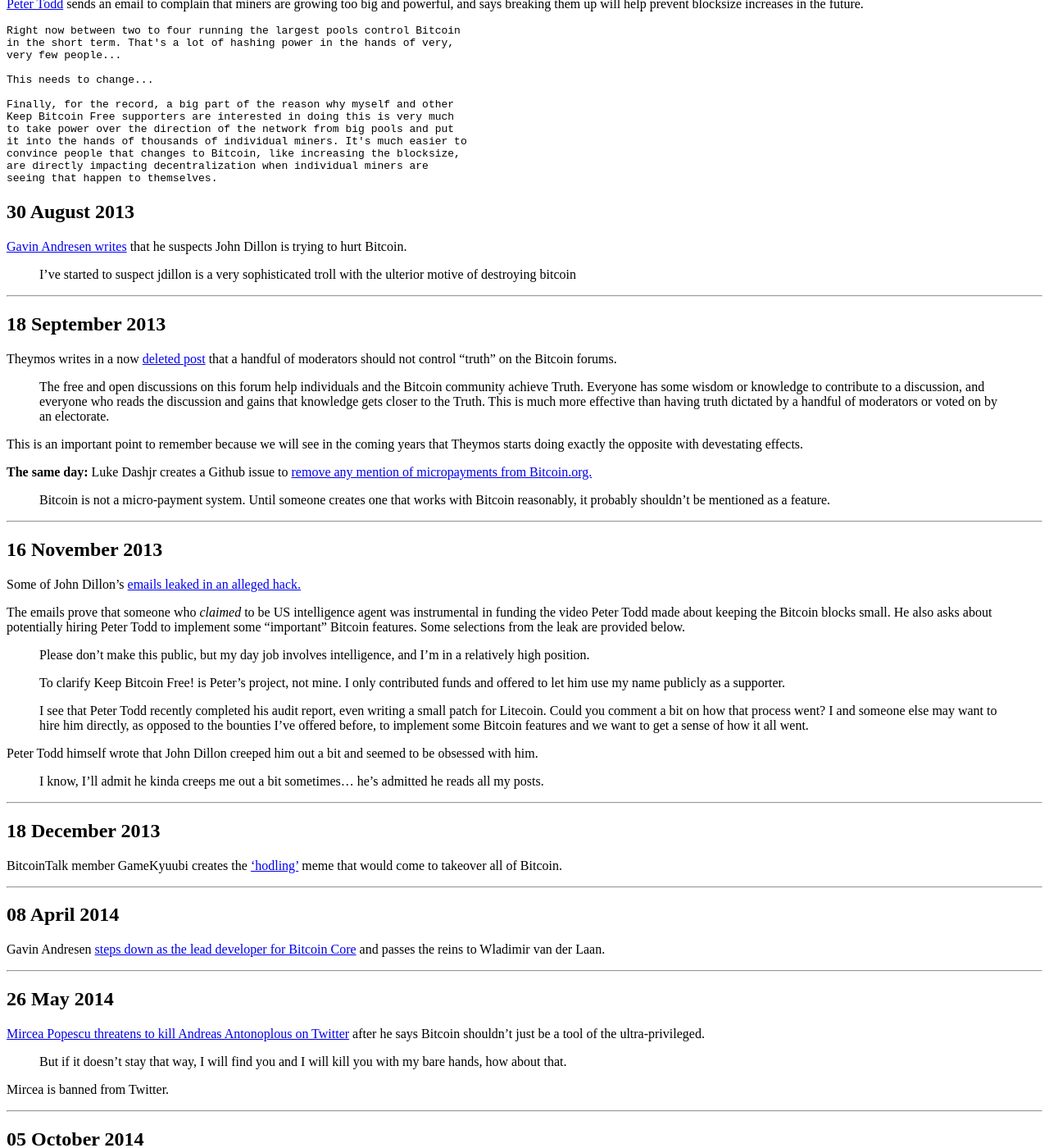
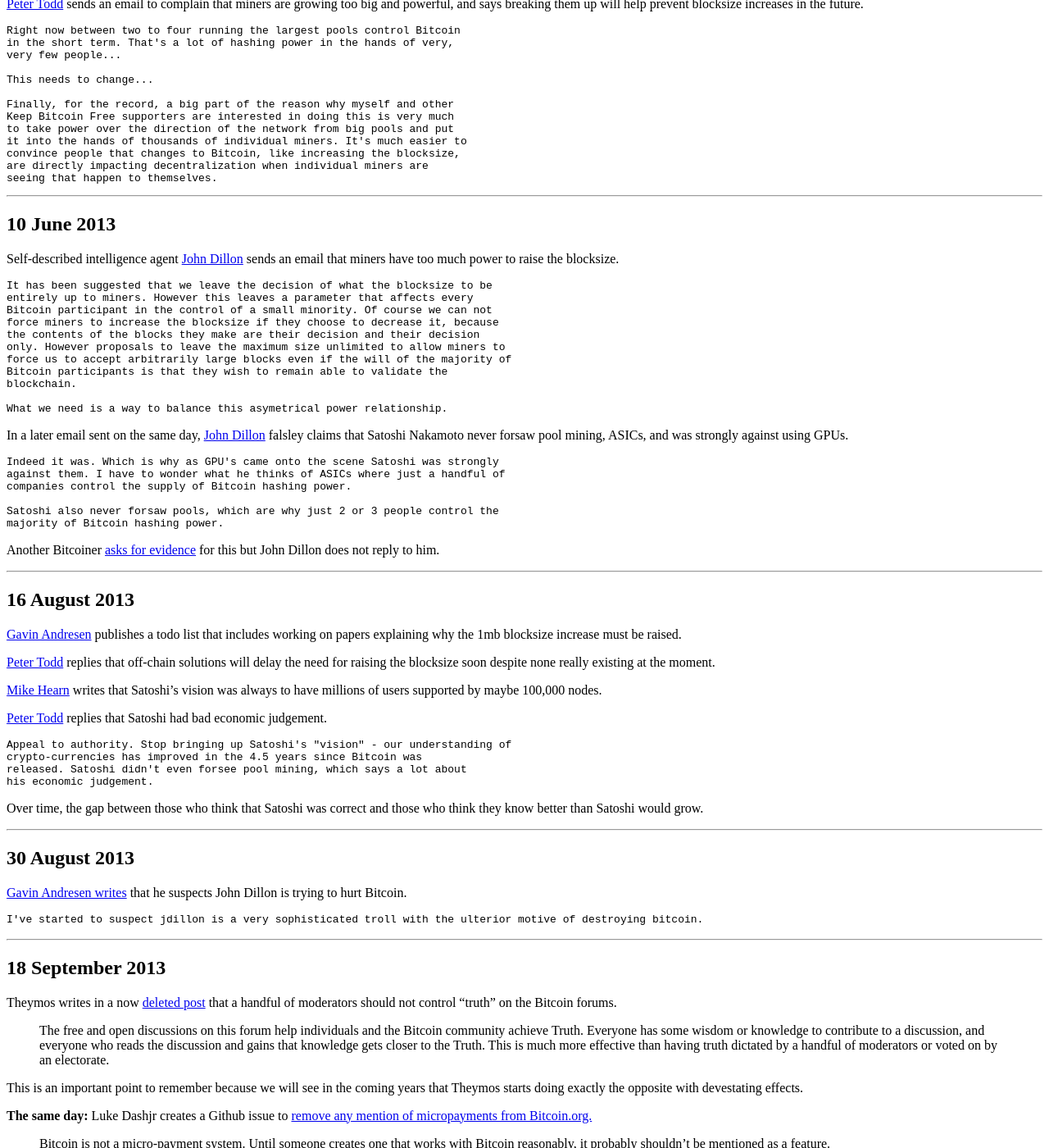
Before and after one commit to derykmakgill/website, a Jekyll site: the page built from testbtc.md, in a window 1280 px wide and 1400 px high, scrolled down 16941 px. Shown: the whole window at 82% size. Built offline with Jekyll 4.4.1, drawn with Linux system fonts in a browser that asks for light colours; a script that is not in the unit is left out.

Commit message:
Update testbtc.md

````diff
--- a/testbtc.md
+++ b/testbtc.md
@@ -1028,11 +1028,68 @@
 seeing that happen to themselves.
 ```
 
+---
+
+## 10 June 2013
+
+Self-described intelligence agent [John Dillon](https://lists.linuxfoundation.org/pipermail/bitcoin-dev/2013-June/002729.html) sends an email that miners have too much power to raise the blocksize.
+
+```
+It has been suggested that we leave the decision of what the blocksize to be
+entirely up to miners. However this leaves a parameter that affects every
+Bitcoin participant in the control of a small minority. Of course we can not
+force miners to increase the blocksize if they choose to decrease it, because
+the contents of the blocks they make are their decision and their decision
+only. However proposals to leave the maximum size unlimited to allow miners to
+force us to accept arbitrarily large blocks even if the will of the majority of
+Bitcoin participants is that they wish to remain able to validate the
+blockchain.
+
+What we need is a way to balance this asymetrical power relationship.
+```
+
+In a later email sent on the same day, [John Dillon](https://lists.linuxfoundation.org/pipermail/bitcoin-dev/2013-June/002734.html) falsley claims that Satoshi Nakamoto never forsaw pool mining, ASICs, and was strongly against using GPUs.
+
+```
+Indeed it was. Which is why as GPU's came onto the scene Satoshi was strongly
+against them. I have to wonder what he thinks of ASICs where just a handful of
+companies control the supply of Bitcoin hashing power.
+
+Satoshi also never forsaw pools, which are why just 2 or 3 people control the
+majority of Bitcoin hashing power.
+```
+
+Another Bitcoiner [asks for evidence](https://lists.linuxfoundation.org/pipermail/bitcoin-dev/2013-June/002736.html) for this but John Dillon does not reply to him.
+
+
+---
+
+## 16 August 2013
+
+[Gavin Andresen](https://lists.linuxfoundation.org/pipermail/bitcoin-dev/2013-August/003127.html) publishes a todo list that includes working on papers explaining why the 1mb blocksize increase must be raised.
+
+[Peter Todd](https://lists.linuxfoundation.org/pipermail/bitcoin-dev/2013-August/003139.html) replies that off-chain solutions will delay the need for raising the blocksize soon despite none really existing at the moment.
+
+[Mike Hearn](https://lists.linuxfoundation.org/pipermail/bitcoin-dev/2013-August/003147.html) writes that Satoshi's vision was always to have millions of users supported by maybe 100,000 nodes.
+
+[Peter Todd](https://lists.linuxfoundation.org/pipermail/bitcoin-dev/2013-August/003149.html) replies that Satoshi had bad economic judgement.
+
+```
+Appeal to authority. Stop bringing up Satoshi's "vision" - our understanding of
+crypto-currencies has improved in the 4.5 years since Bitcoin was
+released. Satoshi didn't even forsee pool mining, which says a lot about
+his economic judgement.
+```
+
+Over time, the gap between those who think that Satoshi was correct and those who think they know better than Satoshi would grow.
+
+---
+
 ## 30 August 2013
 
 [Gavin Andresen writes](http://azure.erisian.com.au/~aj/tmp/irc/log-2013-08-30.html) that he suspects John Dillon is trying to hurt Bitcoin.
 
->I've started to suspect jdillon is a very sophisticated troll with the ulterior motive of destroying bitcoin
+<code>I've started to suspect jdillon is a very sophisticated troll with the ulterior motive of destroying bitcoin.</code>
 
 ---
 
````
